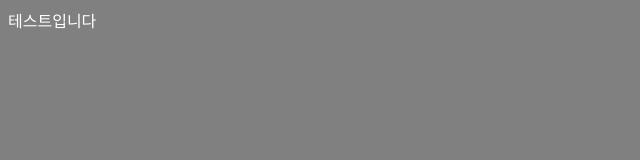
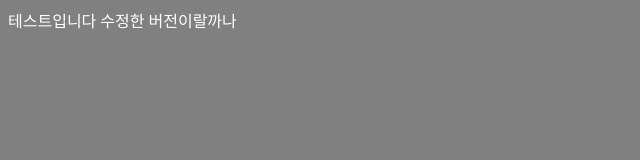
Before and after one commit to yoon0124/mygit, a plain HTML site: page index.html in a window 1280 px wide. Shown: the whole page, without its empty margins (0-640 px from the left). Drawn offline with Linux system fonts and the light colour scheme.

Commit message:
수정했습니다

```diff
--- a/index.html
+++ b/index.html
@@ -13,5 +13,6 @@
 </head>
 <body>
     테스트입니다
+    수정한 버전이랄까나
 </body>
 </html>
```
